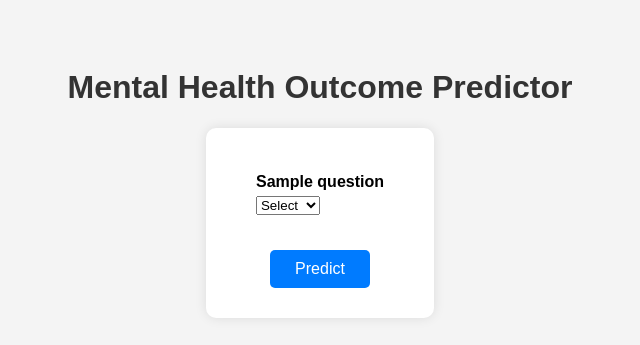
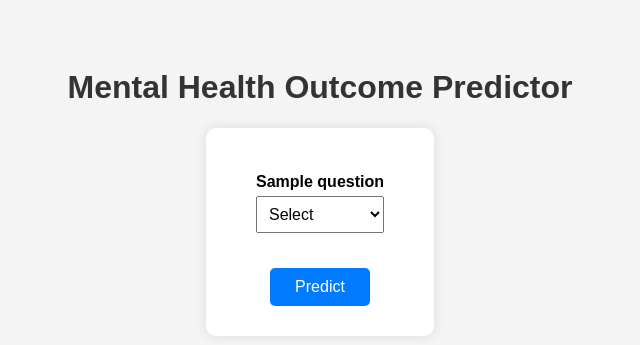
Before and after one commit to J-Nobull/Noble_ANA-680_FINAL, a Flask app: template templates/index.html in a window 1280 px wide. Shown: the top 345 px of the page, without its empty margins (320-960 px from the left). Run offline with Flask 3, Linux system fonts and the light colour scheme; the template is opened without the code that fills it: most values are stand-ins (such as "Sample title", 1, 10 or a date in 2020); parts of the project's set-up code (start-up, migrations or seed data) failed here and were passed over.

Commit message:
Update index.html

```diff
--- a/templates/index.html
+++ b/templates/index.html
@@ -2,6 +2,7 @@
 <html lang="en">
 <head>
     <meta charset="UTF-8">
+    <meta name="viewport" content="width=device-width, initial-scale=1.0">
     <title>Mental Health Prediction</title>
     <style>
         body {
@@ -29,7 +30,7 @@
             font-weight: bold;
             margin-bottom: 5px;
         }
-        input[type="number"] {
+        select {
             width: 100%;
             padding: 8px;
             font-size: 1em;
```
Lines whose indentation alone changed are shown as unchanged.
